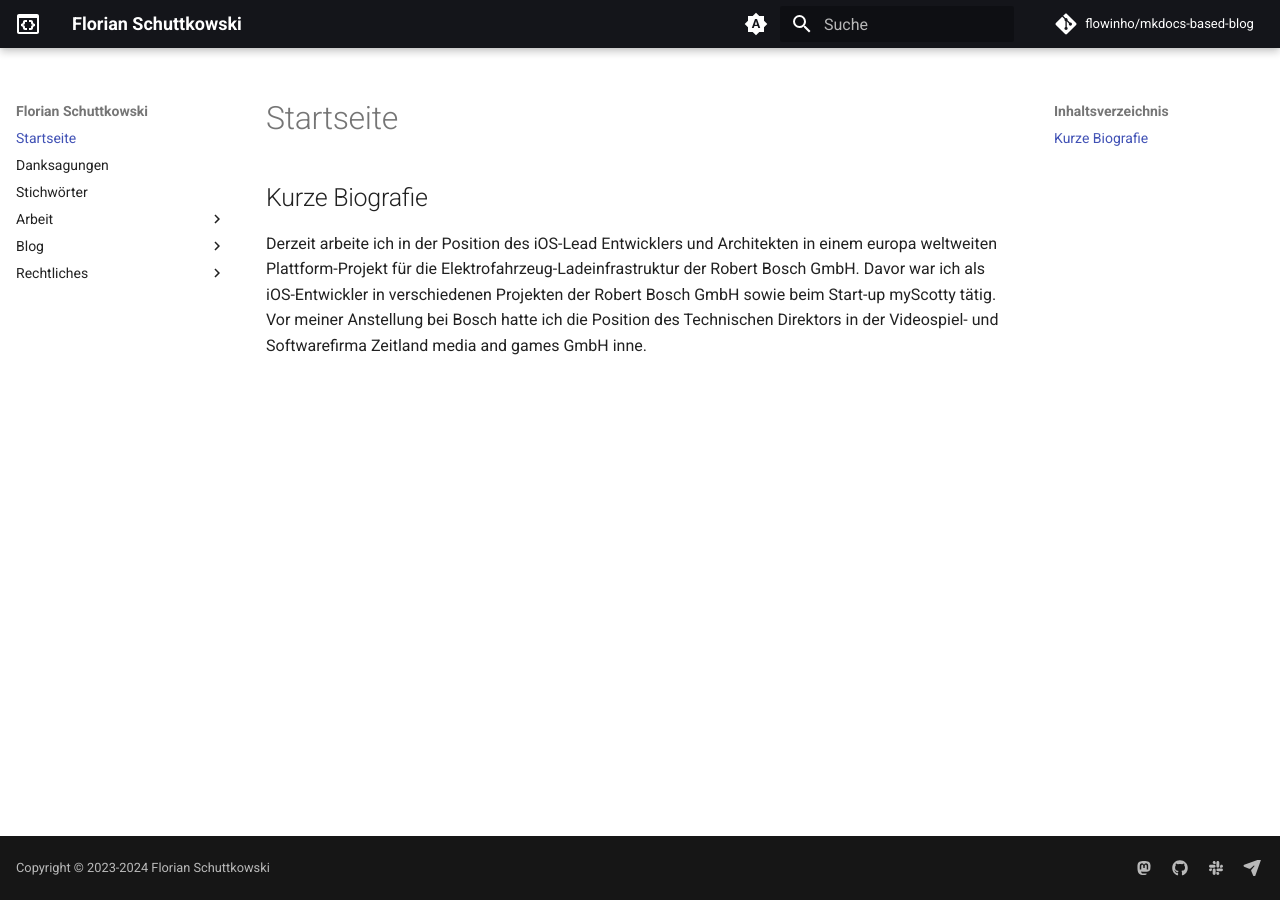
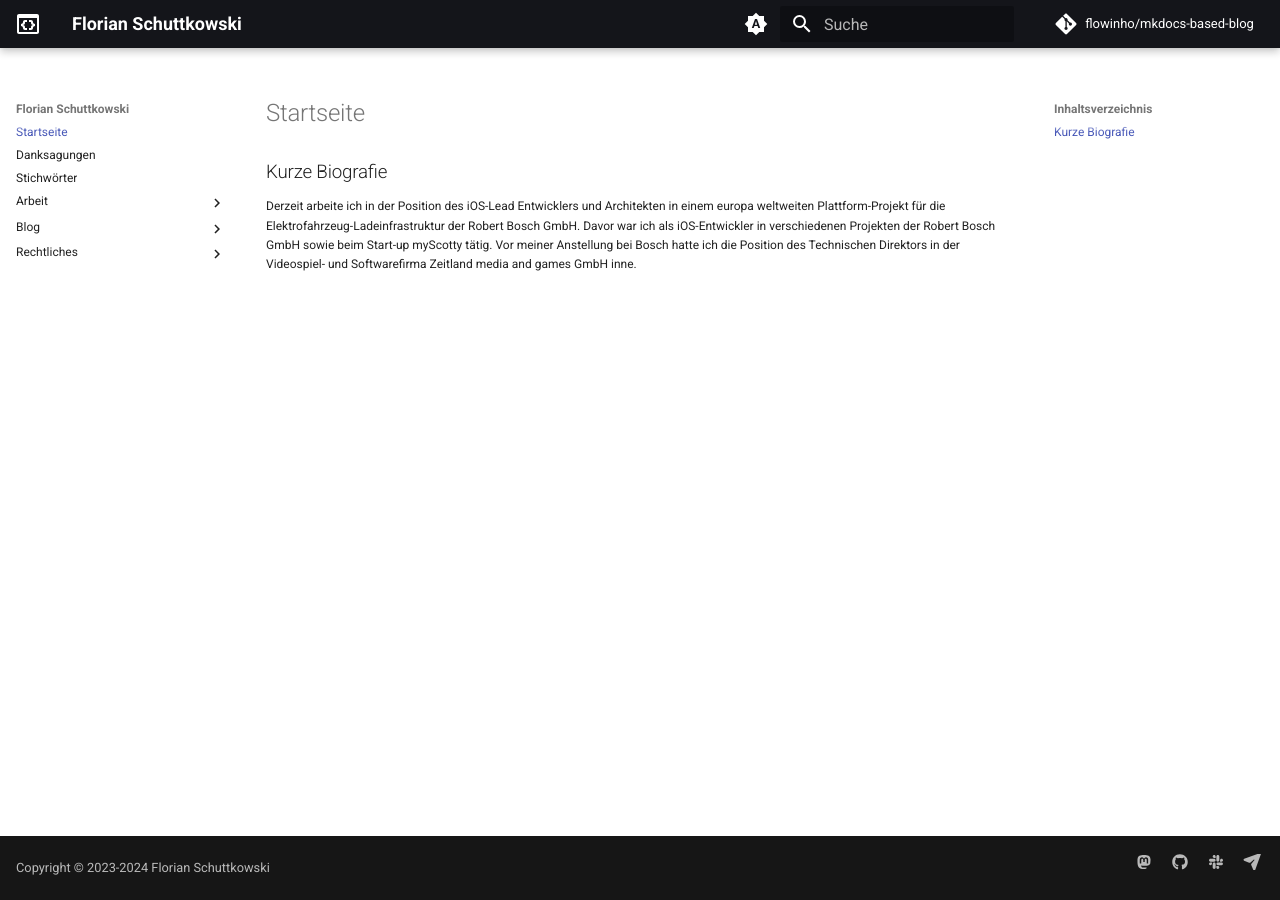
Before and after one commit to flowinho/MKDocs-based-Blog, an MkDocs documentation site: the page built from docs/index.md, in a window 1280 px wide. Built offline with MkDocs 1.6.1 and Material for MkDocs 9.7.7, drawn with Linux system fonts in a browser that asks for light colours; plug-ins that fetch from the network failed and are left out; comment, search, counter and statistics services are not loaded.

Commit message:
Decrease font-size

```diff
--- a/docs/stylesheets/extra.css
+++ b/docs/stylesheets/extra.css
@@ -1,3 +1,9 @@
 .md-grid {
 	max-width: 2000px;
 }
+.md-typeset {
+	font-size: 0.6rem;
+}
+.md-nav {
+	font-size: 0.6rem;
+}
```
